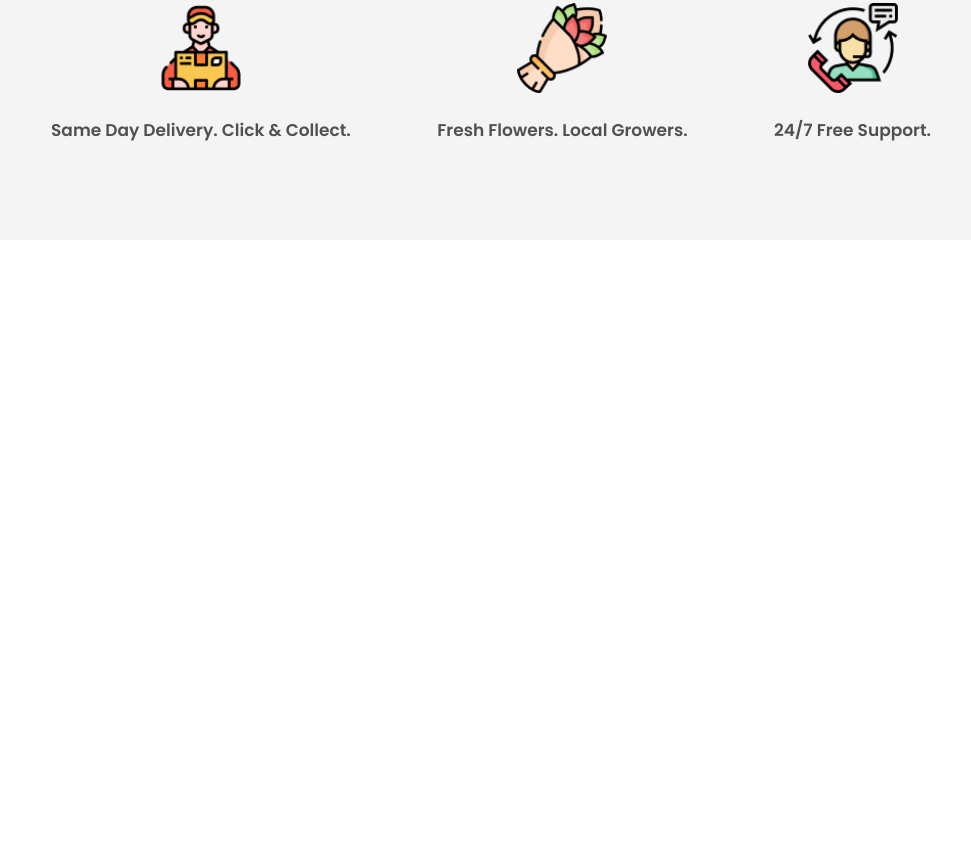
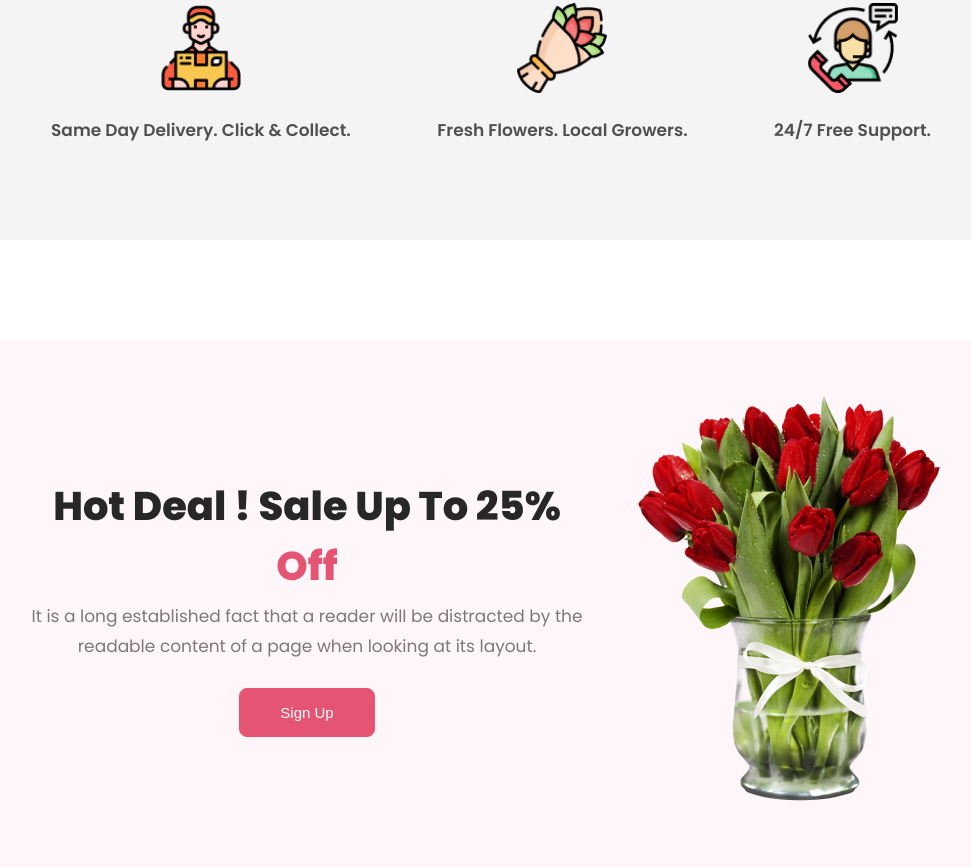
Before and after one commit to mrrakib5007/flower-shop, a plain HTML site: page index.html in a window 1280 px wide. Shown: the part 1823-2690 px from the top of the page, without its empty margins (149-1120 px from the left). Before the commit the page ends 2163 px from the top, so only its background shows below. Drawn offline with Linux system fonts and the light colour scheme.

Commit message:
Hot Deal Section Added

```diff
--- a/index.html
+++ b/index.html
@@ -73,6 +73,20 @@
                 </div>
             </div>
         </section>
+
+        <!-- Hot Deal Section  -->
+        <section>
+            <div class="hot-deal-container">
+                <div class="hot-deal-content">
+                    <h3 class="hot-deal-title">Hot Deal ! Sale Up To 25% <span>Off</span></h3>
+                    <p class="hot-deal-details">It is a long established fact that a reader will be distracted by the readable content of a page when looking at its layout.</p>
+                    <button class="signup-btn">Sign Up</button>
+                </div>
+                <div class="hot-deal-photo">
+                    <img src="./images/pngwing 8.png" alt="">
+                </div>
+            </div>
+        </section>
     </main>
 
     <!-- Footer Section  -->
--- a/style.css
+++ b/style.css
@@ -160,3 +160,58 @@ body {
     font-size: 17px;
     font-weight: 600;
 }
+
+/* Hot Deal Section  */
+.hot-deal-container {
+    border-radius: 8px;
+    background: rgba(229, 84, 115, 0.05);
+    display: flex;
+    justify-content: center;
+    align-items: center;
+    gap: 50px;
+    padding: 50px 180px;
+}
+
+.hot-deal-content {
+    text-align: center;
+}
+
+
+.hot-deal-title {
+    color: #272727;
+    font-size: 40px;
+    font-weight: 800;
+    line-height: normal;
+    margin: 5px;
+}
+.hot-deal-title span{
+    color: #E55473;
+}
+
+.hot-deal-details {
+    color: rgba(39, 39, 39, 0.60);
+    text-align: center;
+    font-size: 17px;
+    font-weight: 400;
+    line-height: 30px;
+    margin-top: 0;
+}
+
+.signup-btn{
+    outline: none;
+    border: 1px solid #E55473;
+    border-radius: 8px;
+    color: #fff;
+    background: #E55473;
+    padding: 15px 40px;
+    margin-top: 10px;
+    font-size: 15px;
+    cursor: pointer;
+    transition: all 0.3s;
+}
+
+.signup-btn:hover {
+    color: #E55473;
+    background: rgba(229, 84, 115, 0.05);
+    border: 1px solid #E55473;
+}
```
